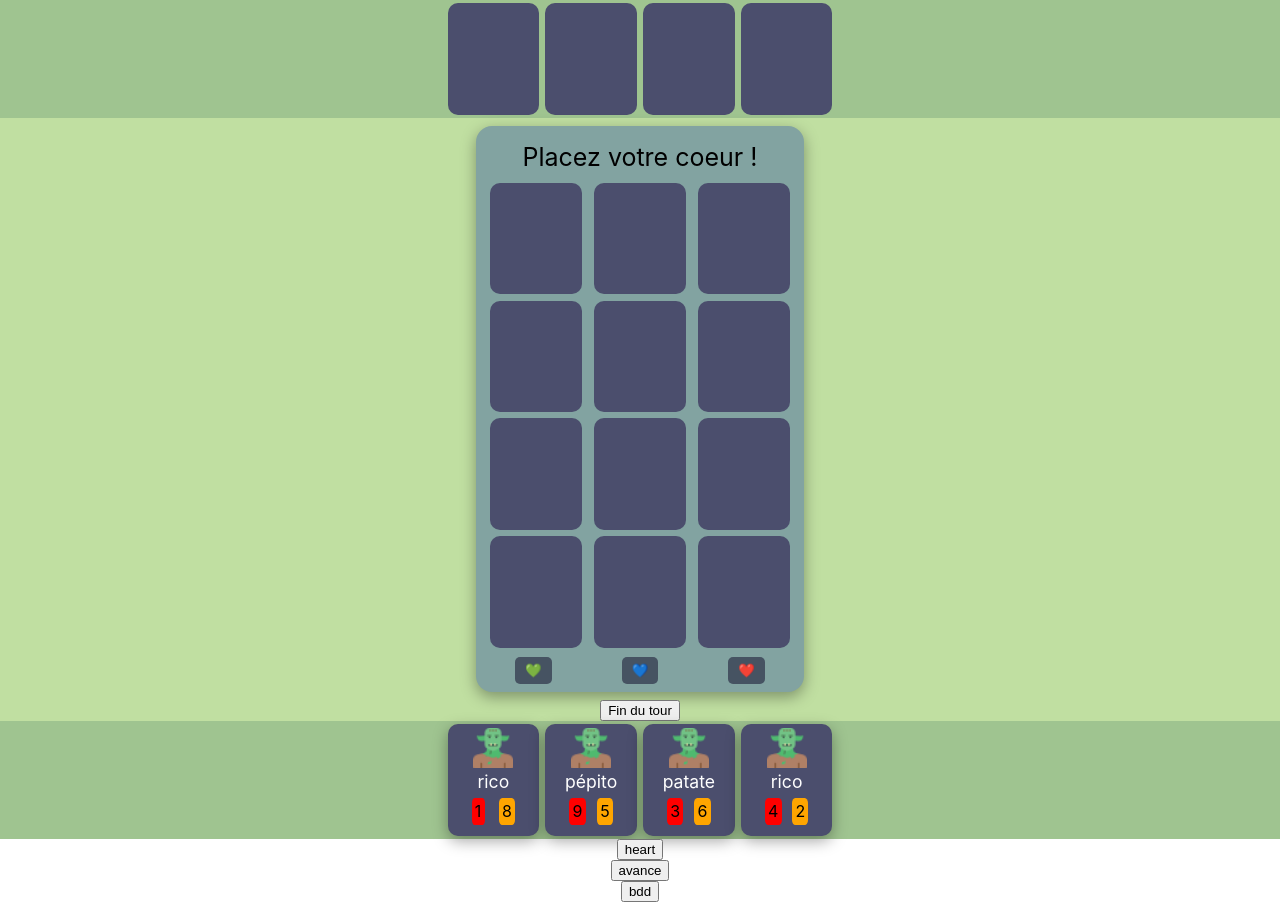
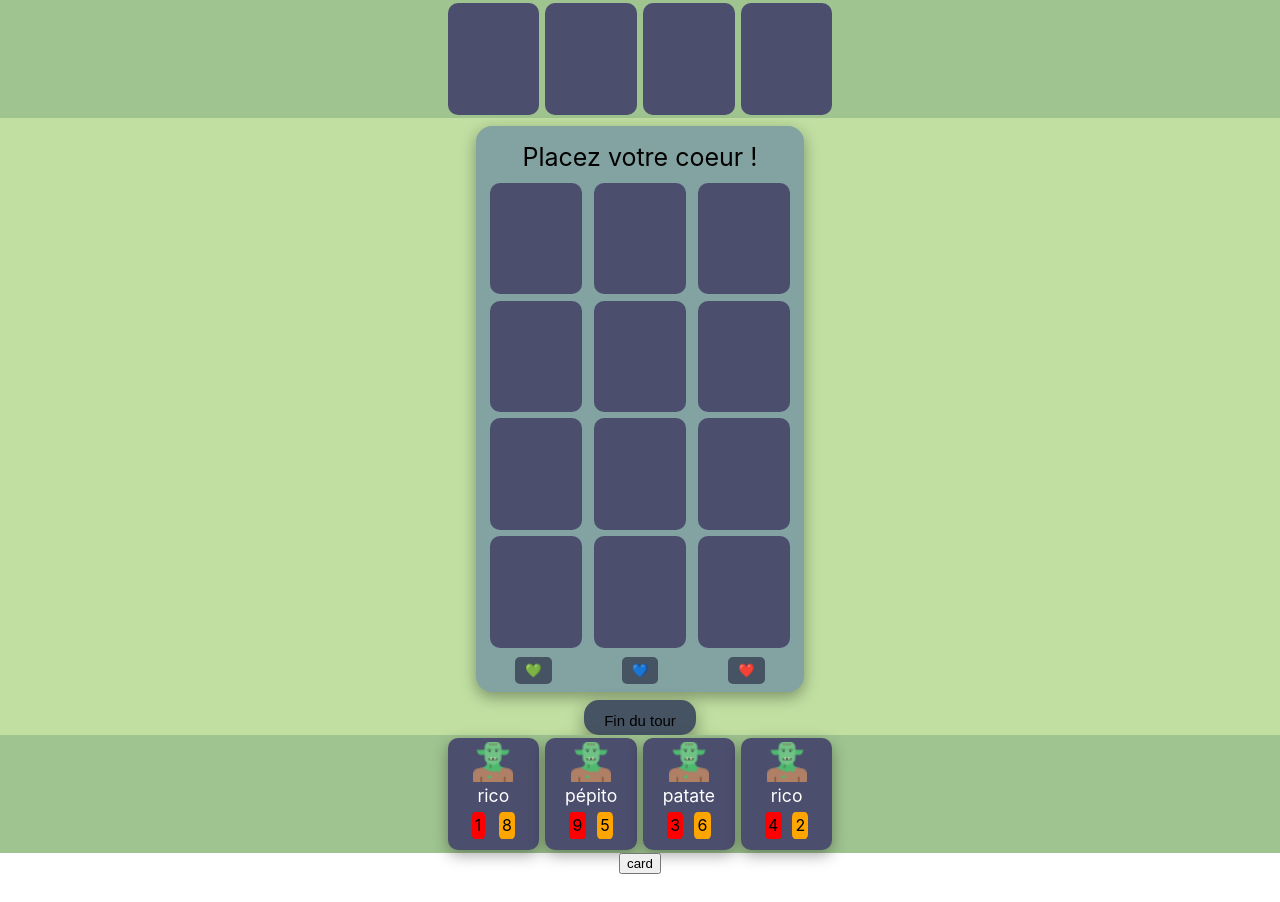
Before and after one commit to louisebld/DungeonBattleCard, a React (Create React App) app: page /game in a window 1280 px wide. After the commit the page ends 874 px from the top, so only its background shows below. Built offline with nearby package versions, Linux system fonts and the light colour scheme.

Commit message:
carte adversaire

```diff
--- a/src/components/Deck.js
+++ b/src/components/Deck.js
@@ -41,7 +41,8 @@ export default class Deck extends React.Component {
 
     render() {
         return (
-            <div className={styles.container} onClick={() => console.log(this.state.deck)}>
+            // onClick={() => console.log(this.state.deck)}
+            <div className={styles.container}>
                 {this.props.value.map((card, index) => {
                     return <div className={styles.card} onClick={() => this.cardSelected(index)}><Card id={"#card_ + {index}"} key={index} name={card.name} pv={card.pv} attack={card.attack} img={card.img} who={card.who} isClicked={{index}===this.props.cardSelected}/></div>
                 })}
--- a/src/components/GameGrid.js
+++ b/src/components/GameGrid.js
@@ -14,10 +14,14 @@ export default class GameGridV2 extends React.Component {
             heart: 0,
             played:this.props.played,
         };
-      }
-      sendData(nb){
-        this.props.fromChild(nb);
-      };
+}
+    //   sendData(nb){
+    //     this.props.fromChild(nb);
+    //   };
+
+    //   sendPlayed(played){
+    //     this.props.fromChild(played);
+    // };
 
 
 
@@ -34,26 +38,29 @@ export default class GameGridV2 extends React.Component {
         document.querySelector("#btn_" + event).classList.add(styles.disabled);
         document.querySelector("#base_title").classList.add(styles.undisplay);
         document.querySelector("#base_heart").style.display = "flex";
-        // var div = document.querySelector("placeheart");
-        // on cache placeheart
-        // div.style.display = "none";
         this.state.heart = event;
-        this.sendData(event);
+        // this.sendData(event);
+        this.setState({heart: event})
     }
 
     pushCardPlateau = (index) => {
-        if(!this.state.played) {
+        // console.log("yoyuyouy")
+        if(!this.props.played) {
+            // console.log("passe ici");
         if(this.props.cardSelected !== null){
+            // console.log("passe ici aussi");
             if (this.state.heart != 0){
-                let plateau = this.state.plateau;
+                // console.log("weeeeesh")
+                // let plateau = this.state.plateau;
+                let plateau = this.props.value;
                 let card = this.props.cardSelected;
                 plateau[index][3] = card;
+                console.log(plateau)
                 this.setState({plateau: plateau});
-                console.log(this.state.plateau)
                 this.setState({cardSelected: null});
-                this.props.fromChild(null);
-                console.log(this.props.cardSelected);
                 this.state.played = true;
+                // this.setState({played: true});
+                // console.log("j'ai set que le truc est à true normalement wesh")
             }
         }
     }
@@ -72,7 +79,7 @@ export default class GameGridV2 extends React.Component {
                 <div className={styles.grid}>
                     <div className={styles.column}>
                         {this.props.value[0].map((card, index) => {
-                            if(index === 3){
+                            if(index === this.props.value[0].length -1){
                                 if(card.name){
                                     return <Card key={index} name={card.name} pv={card.pv} attack={card.attack} img={card.img}/>
                                 }else{
@@ -91,7 +98,7 @@ export default class GameGridV2 extends React.Component {
                     <div className={styles.column}>
 
                         {this.props.value[1].map((card, index) => {
-                            if(index === 3){
+                            if(index === this.props.value[0].length -1){
                                 if(card.name){
                                     return <Card key={index} name={card.name} pv={card.pv} attack={card.attack} img={card.img}/>
                                 }else{
@@ -108,7 +115,7 @@ export default class GameGridV2 extends React.Component {
                     </div>
                     <div className={styles.column}>
                         {this.props.value[2].map((card, index) => {
-                            if(index === 3){
+                            if(index === this.props.value[0].length -1){
                                 if(card.name){
                                     return <Card key={index} name={card.name} pv={card.pv} attack={card.attack} img={card.img}/>
                                 }else{
@@ -129,7 +136,12 @@ export default class GameGridV2 extends React.Component {
                     <button id="btn_2" className={styles.button_heart} onClick={() => {this.handleClickSelectBase(2)}}>💙</button>
                     <button id="btn_3" className={styles.button_heart} onClick={() => {this.handleClickSelectBase(3)}}>❤️</button>
                 </div>
+
+                {/* <button id="btn_3" className={styles.button_heart} onClick={() => {console.log(this.props.value)}}>test</button>
+                <button id="btn_3" className={styles.button_heart} onClick={() => {console.log(this.state.plateau)}}>test</button> */}
+
             </div>
+
 
         )
     }
--- a/src/css/GameScreen.module.css
+++ b/src/css/GameScreen.module.css
@@ -12,3 +12,15 @@
     position: 'absolute';
     top: 50;
 }
+
+.button {
+    color:'white';
+    height:35px;
+    background-color: #465362;
+    box-shadow: 0 8px 16px 0 rgba(0,0,0,0.2), 0 6px 20px 0 rgba(0,0,0,0.19);
+    padding: 12px 20px 12px 20px;
+    font-size: 15px;
+    cursor: pointer;
+    border : none;
+    border-radius: 15px;
+}
--- a/src/views/GameScreen.js
+++ b/src/views/GameScreen.js
@@ -10,7 +10,6 @@ import { doc, getDoc } from "firebase/firestore";
 import { db } from '../firebase.js';
 import { getFirestore } from 'firebase/firestore/lite'
 import { collection, getDocs } from "firebase/firestore";
-import Card from './Card';
 // const [win, setWin] = useState(false);
 
 
@@ -20,7 +19,6 @@ async function getCardFromDB(){
     querySnapshot.forEach((doc) => {
         console.log(doc.id, " => ", doc.data());
         console.log(doc.data().name);
-        // <Card name={doc.data().name} pv={doc.data().pv} attack={doc.data().attack} img={doc.data().img}/>
     });
 }
 
@@ -66,6 +64,10 @@ function removeCardFromDeck(index) {
 function printProps(state){
     console.log(state);
 }
+
+const sleep = ms => new Promise(
+    resolve => setTimeout(resolve, ms)
+  );
 
 
 /*
@@ -123,8 +125,9 @@ export default class GameScreen extends Component {
 
 
       handleCallback = (childData) => {
-        this.setState({ heart: childData});
-        this.setState({ cardSelected: childData});
+        this.setState({heart: childData});
+        // this.setState({played: childData});
+        this.setState({cardSelected: childData});
     };
 
     computerPlaceCard(){
@@ -139,21 +142,19 @@ export default class GameScreen extends Component {
         var plateau = this.state.plateau;
         var nouveauplateau = createEmptyPlateau();
         for(var i = 0; i < 3; i++){
-            for(var j = 0; j < 3; j++){
+            for(var j = 0; j < 4; j++){
                 var card = plateau[i][j];
-                console.log(card);
-                if(plateau[i][j] != []){
+                if(plateau[i][j].length != 0){
+                    console.log(card.who);
                     if (plateau[i][j].who == "computer")
                     {
-                        nouveauplateau[i][j+1] = plateau[i][j];
+                            nouveauplateau[i][j+1] = plateau[i][j];
 
                     } else {
-
-
                         console.log("position après ", i, j);
                         console.log("position avant", i, j);
 
-                        // nouveauplateau[i][j] = plateau[i][j];
+                        nouveauplateau[i][j-1] = plateau[i][j];
                     }
                 }
             }
@@ -163,27 +164,29 @@ export default class GameScreen extends Component {
         this.setState({plateau: nouveauplateau});
     }
 
-    finDuTour(){
+    async finDuTour(){
         this.computerPlaceCard();
+        await sleep(1000);
         this.AvanceColonne1();
         this.setState({played: false});
+
+
     }
 
 
 render() {
     return(
 		<div className={styles.main}>
-
-            {/* <div classname={styles.monsterplay}> Les montres jouent </div> */}
-
 			<DeckAdversaire/>
 			<GameGrid value={this.state.plateau} cardSelected={this.state.cardSelected} fromChild={this.handleCallback} played={this.state.played}/>
-            <button onClick={() => {this.finDuTour()}} type="button">Fin du tour</button>
+
+            <button className={styles.button} onClick={() => {this.finDuTour()}} type="button">Fin du tour</button>
 
             <Deck value={this.state.deck} fromChildCard={this.handleCallback}/>
-            <button onClick={() => {this.computerPlaceCard()}}>heart</button>
+            {/* <button onClick={() => {this.computerPlaceCard()}}>heart</button>
             <button onClick={() => {this.AvanceColonne1()}}>avance</button>
-            <button onClick={() => {getCardFromDB()}}>bdd</button>
+             */}
+            <button onClick={() => {console.log(this.state.cardSelected)}}>card</button>
 
 		</div>
 	)
```
